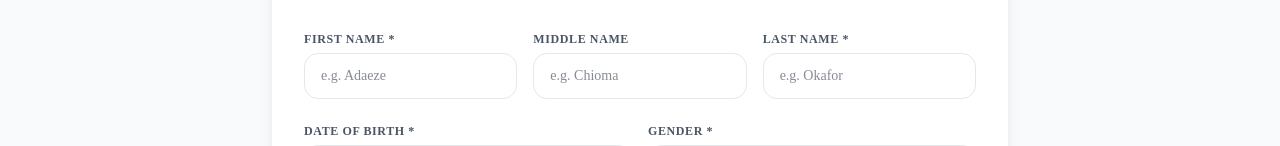
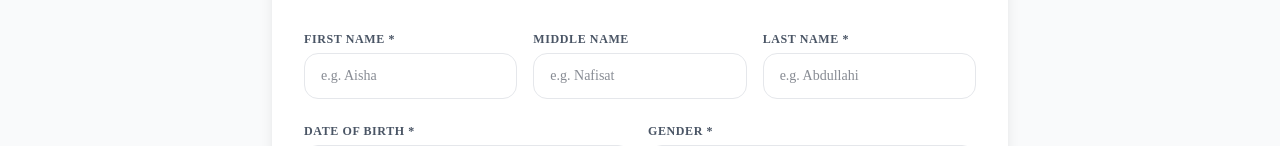
Before and after one commit to Star-light-10/startlight, a Next.js app: page /admissions in a window 1280 px wide. Shown: the part 638-784 px from the top of the page. Built offline with nearby package versions, Linux system fonts and the light colour scheme.

Commit message:
feat: replace all placeholder names with Muslim names for Islamic school context

```diff
--- a/src/app/admissions/page.tsx
+++ b/src/app/admissions/page.tsx
@@ -217,15 +217,15 @@ export default function AdmissionsPage() {
             <div className="grid sm:grid-cols-3 gap-4">
               <div>
                 <label className="block text-xs font-bold text-gray-600 dark:text-gray-400 uppercase tracking-wider mb-1.5">First Name *</label>
-                <input name="firstName" type="text" required className="w-full px-4 py-3 rounded-xl border border-gray-200 dark:border-gray-700 bg-white dark:bg-gray-800 text-gray-900 dark:text-white text-sm focus:outline-none focus:ring-2 focus:ring-[#000080]" placeholder="e.g. Adaeze" />
+                <input name="firstName" type="text" required className="w-full px-4 py-3 rounded-xl border border-gray-200 dark:border-gray-700 bg-white dark:bg-gray-800 text-gray-900 dark:text-white text-sm focus:outline-none focus:ring-2 focus:ring-[#000080]" placeholder="e.g. Aisha" />
               </div>
               <div>
                 <label className="block text-xs font-bold text-gray-600 dark:text-gray-400 uppercase tracking-wider mb-1.5">Middle Name</label>
-                <input name="middleName" type="text" className="w-full px-4 py-3 rounded-xl border border-gray-200 dark:border-gray-700 bg-white dark:bg-gray-800 text-gray-900 dark:text-white text-sm focus:outline-none focus:ring-2 focus:ring-[#000080]" placeholder="e.g. Chioma" />
+                <input name="middleName" type="text" className="w-full px-4 py-3 rounded-xl border border-gray-200 dark:border-gray-700 bg-white dark:bg-gray-800 text-gray-900 dark:text-white text-sm focus:outline-none focus:ring-2 focus:ring-[#000080]" placeholder="e.g. Nafisat" />
               </div>
               <div>
                 <label className="block text-xs font-bold text-gray-600 dark:text-gray-400 uppercase tracking-wider mb-1.5">Last Name *</label>
-                <input name="lastName" type="text" required className="w-full px-4 py-3 rounded-xl border border-gray-200 dark:border-gray-700 bg-white dark:bg-gray-800 text-gray-900 dark:text-white text-sm focus:outline-none focus:ring-2 focus:ring-[#000080]" placeholder="e.g. Okafor" />
+                <input name="lastName" type="text" required className="w-full px-4 py-3 rounded-xl border border-gray-200 dark:border-gray-700 bg-white dark:bg-gray-800 text-gray-900 dark:text-white text-sm focus:outline-none focus:ring-2 focus:ring-[#000080]" placeholder="e.g. Abdullahi" />
               </div>
             </div>
 
--- a/src/app/payments/manual/page.tsx
+++ b/src/app/payments/manual/page.tsx
@@ -191,7 +191,7 @@ export default function ManualPaymentPage() {
 
             <div style={{ display: "grid", gap: "1rem" }}>
               {[
-                { id: "studentName", label: "Full Name *", type: "text", placeholder: "e.g. Lawal Akinlabi Mohammed" },
+                { id: "studentName", label: "Full Name *", type: "text", placeholder: "e.g. Aisha Abdullahi Abolore" },
                 { id: "matricNumber", label: "Matric / Admission Number *", type: "text", placeholder: "e.g. SML/2026/001" },
                 { id: "studentId", label: "Student ID (from profile)", type: "text", placeholder: "Your internal student ID" },
                 { id: "amountPaid", label: "Amount Paid (₦) *", type: "number", placeholder: "e.g. 50000" },
```
